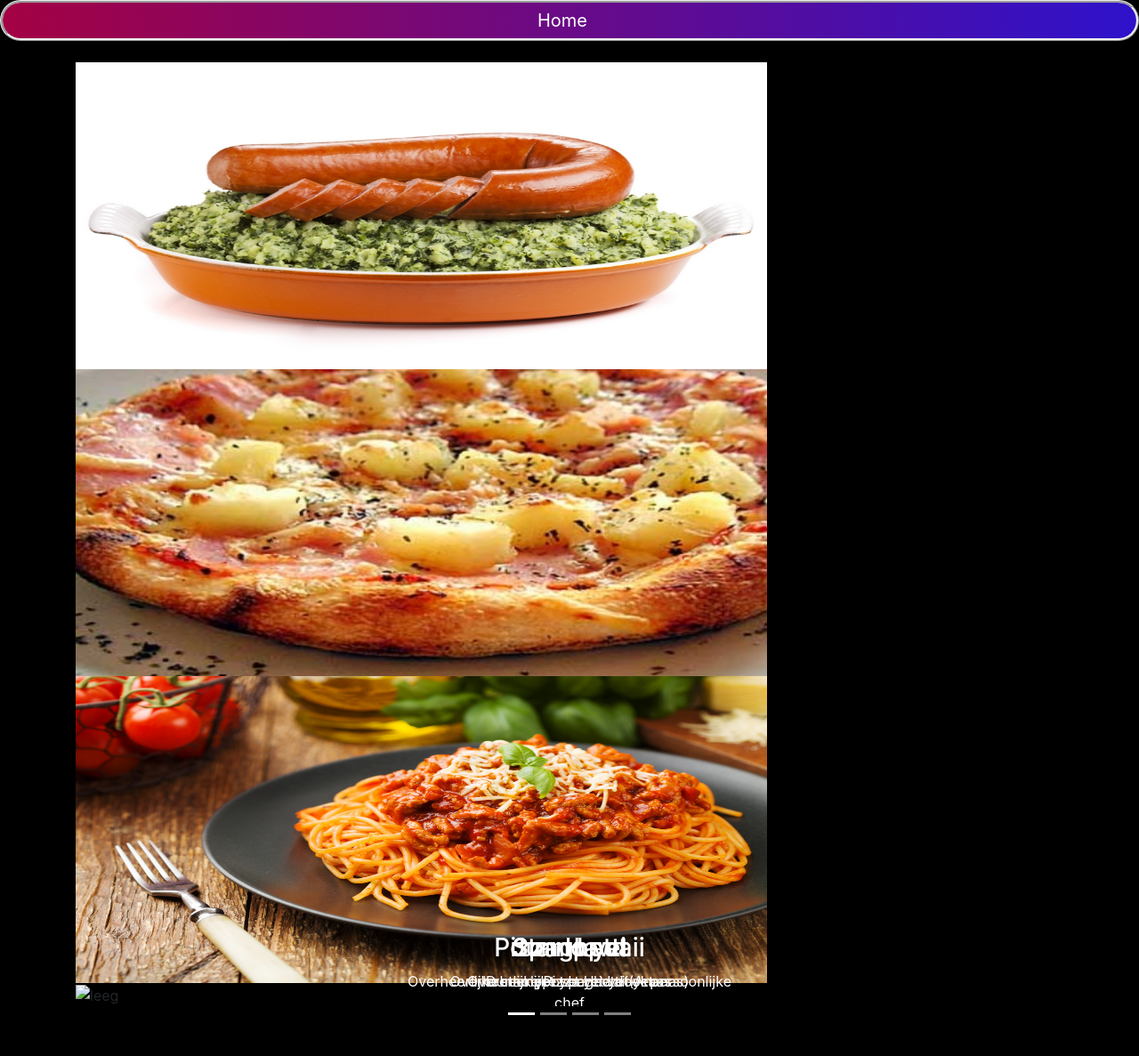
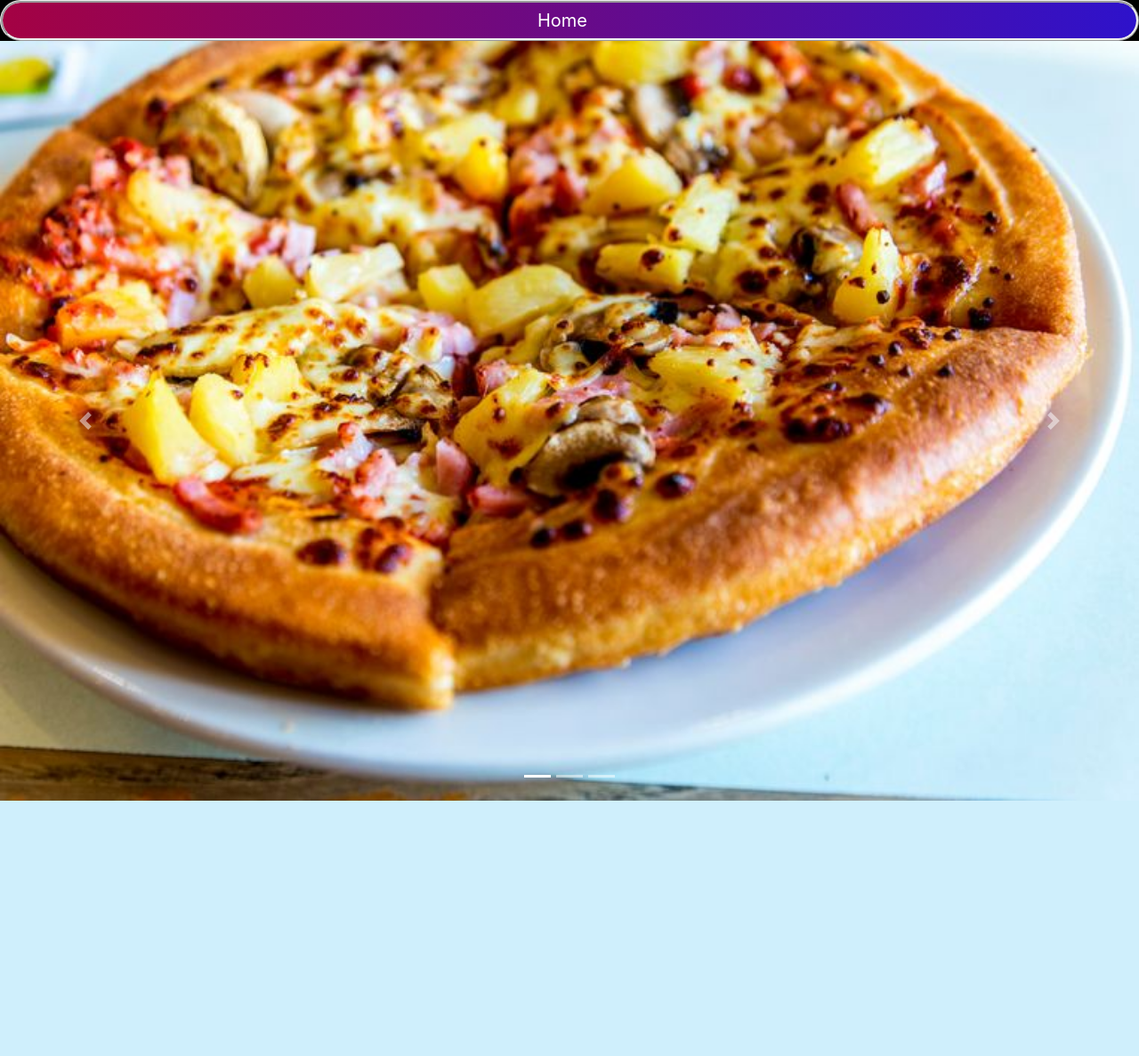
Before and after one commit to Krakert/Project-Agile-Development, a Flask app: page /bestel in a window 1280 px wide. Shown: the whole page at 89% size. After the commit the page ends 900 px from the top, so only its background shows below. Run offline with Flask 2, Linux system fonts and the light colour scheme; some libraries are stand-ins or nearby versions.

Commit message:
Bestel pagina
carousel werkend, nu nog buttons plaatsen zodat een bestelling opgenomen kan worden

```diff
--- a/webapp/static/main.css
+++ b/webapp/static/main.css
@@ -66,9 +66,15 @@ p{
   right: 25%;
   width: 50%;
 }
-
+/*
 .carousel-inner > .item >img,
 .carousel-inner > .item > a > img{
-  width: 70%;
+  width: 100%;
   margin: auto;
+}*/
+
+img {
+  display: block;
+  max-width: 100%;
+  height: 100%;
 }
--- a/webapp/templates/bestel.html
+++ b/webapp/templates/bestel.html
@@ -4,8 +4,9 @@
     <meta charset="utf-8">
     <link rel="stylesheet" href="https://stackpath.bootstrapcdn.com/bootstrap/4.4.1/css/bootstrap.min.css" integrity="sha384-Vkoo8x4CGsO3+Hhxv8T/Q5PaXtkKtu6ug5TOeNV6gBiFeWPGFN9MuhOf23Q9Ifjh" crossorigin="anonymous">
     <link rel="stylesheet" type="text/css" href ="{{url_for('static', filename='main.css')}}">
-    <script src="https://ajax.googleapis.com/ajax/libs/jquery/3.4.1/jquery.min.js"></script>
-  <script src="https://maxcdn.bootstrapcdn.com/bootstrap/3.4.1/js/bootstrap.min.js"></script>
+    <script src="https://code.jquery.com/jquery-3.4.1.slim.min.js" integrity="sha384-J6qa4849blE2+poT4WnyKhv5vZF5SrPo0iEjwBvKU7imGFAV0wwj1yYfoRSJoZ+n" crossorigin="anonymous"></script>
+    <script src="https://cdn.jsdelivr.net/npm/popper.js@1.16.0/dist/umd/popper.min.js" integrity="sha384-Q6E9RHvbIyZFJoft+2mJbHaEWldlvI9IOYy5n3zV9zzTtmI3UksdQRVvoxMfooAo" crossorigin="anonymous"></script>
+    <script src="https://stackpath.bootstrapcdn.com/bootstrap/4.4.1/js/bootstrap.min.js" integrity="sha384-wfSDF2E50Y2D1uUdj0O3uMBJnjuUD4Ih7YwaYd1iqfktj0Uod8GCExl3Og8ifwB6" crossorigin="anonymous"></script>
     {% if title %}
     <title>Game - {{title}} </title>
     {% else %}
@@ -18,61 +19,31 @@
           <a class ="navbar-brand" href="/">Home</a>
           </div>
     </div>
-    <div class="container">
-      <br>
-      <div id="myCarousel" class="carousel slide" data-ride="carousel">
-        <!-- Indicators -->
+    <div id="carouselExampleIndicators" class="carousel slide" data-ride="carousel">
   <ol class="carousel-indicators">
-          <li data-target="#myCarousel" data-slide-to="0" class="active"></li>
-          <li data-target="#myCarousel" data-slide-to="1"></li>
-          <li data-target="#myCarousel" data-slide-to="2"></li>
-          <li data-target="#myCarousel" data-slide-to="3"></li>
+    <li data-target="#carouselExampleIndicators" data-slide-to="0" class="active"></li>
+    <li data-target="#carouselExampleIndicators" data-slide-to="1"></li>
+    <li data-target="#carouselExampleIndicators" data-slide-to="2"></li>
   </ol>
-
-      <!-- wrapper for slides -->
-      <div class="carousel-inner" role="listbox">
-
-        <div class="item active">
-          <img src="static\img\stamppot.jpg" alt="Stamppot" width="460" height="345">
-          <div class ="carousel-caption">
-            <h3>Stamppot</h3>
-              <p>Overheerlijke stamppot bereid door persoonlijke chef</p>
+  <div class="carousel-inner">
+    <div class="carousel-item active">
+      <img src="static\img\pizza_hawaii3.jpg" class="d-block w-100" alt="...">
+    </div>
+    <div class="carousel-item">
+      <img src="static\img\spaghetti.jpeg" class="d-block w-100" alt="...">
+    </div>
+    <div class="carousel-item">
+      <img src="static\img\stamppot.jpg" class="d-block w-100" alt="...">
     </div>
   </div>
-
-        <div class="item">
-          <img src="static\img\pizza_hawaii.jpg" alt="Pizza Hawaii" width="460" height="345">
-          <div class="carousel-caption">
-            <h3>Pizza Hawaii</h3>
-              <p>Overheerlijke Pizza Hawaii(Ananas)</p>
-          </div>
-        </div>
-
-        <div class="item">
-          <img src="static\img\spaghetti.jpeg" alt="Spaghetti" width="460" height="345">
-          <div class="carousel-caption">
-            <h3>Spaghetti</h3>
-              <p>Overheerlijke spaghetti + kaas</p>
-          </div>
-        </div>
-
-        <div class="item">
-          <img src="" alt="leeg" width="460" height="345">
-          <div class="carousel-caption">
-            <h3>dunno yet</h3>
-              <p>Dunno yet yet yet yet yet</p>
-          </div>
-        </div>
-
-      </div>
-    <!-- controls carousel -->
-    <a  class="left carousel-cotrol" href="#myCarousel" role="button" data-slide="prev">
-      <span class="glyphicon glyphicon-chevron-left" aria-hidden="true"></span>
+  <a class="carousel-control-prev" href="#carouselExampleIndicators" role="button" data-slide="prev">
+    <span class="carousel-control-prev-icon" aria-hidden="true"></span>
     <span class="sr-only">Previous</span>
   </a>
-    <a class="right carousel-control" href="#myCarousel" role="button" data-slide="next">
-      <span class="glyphicon glyphicon-chevron-right" aria-hidden="true"></span>
+  <a class="carousel-control-next" href="#carouselExampleIndicators" role="button" data-slide="next">
+    <span class="carousel-control-next-icon" aria-hidden="true"></span>
     <span class="sr-only">Next</span>
   </a>
+</div>
   </body>
 </html>
```
Also changed, not shown: webapp/static/img/old1.jpg (added), webapp/static/img/old2.jpg (added), webapp/static/img/old3.jpg (added), webapp/static/img/pizza_hawaii.jpg, webapp/static/img/pizza_hawaii2.jpg (added), webapp/static/img/pizza_hawaii3.jpg (added), webapp/static/img/spaghetti.jpg (added). Lines whose indentation alone changed are shown as unchanged.
